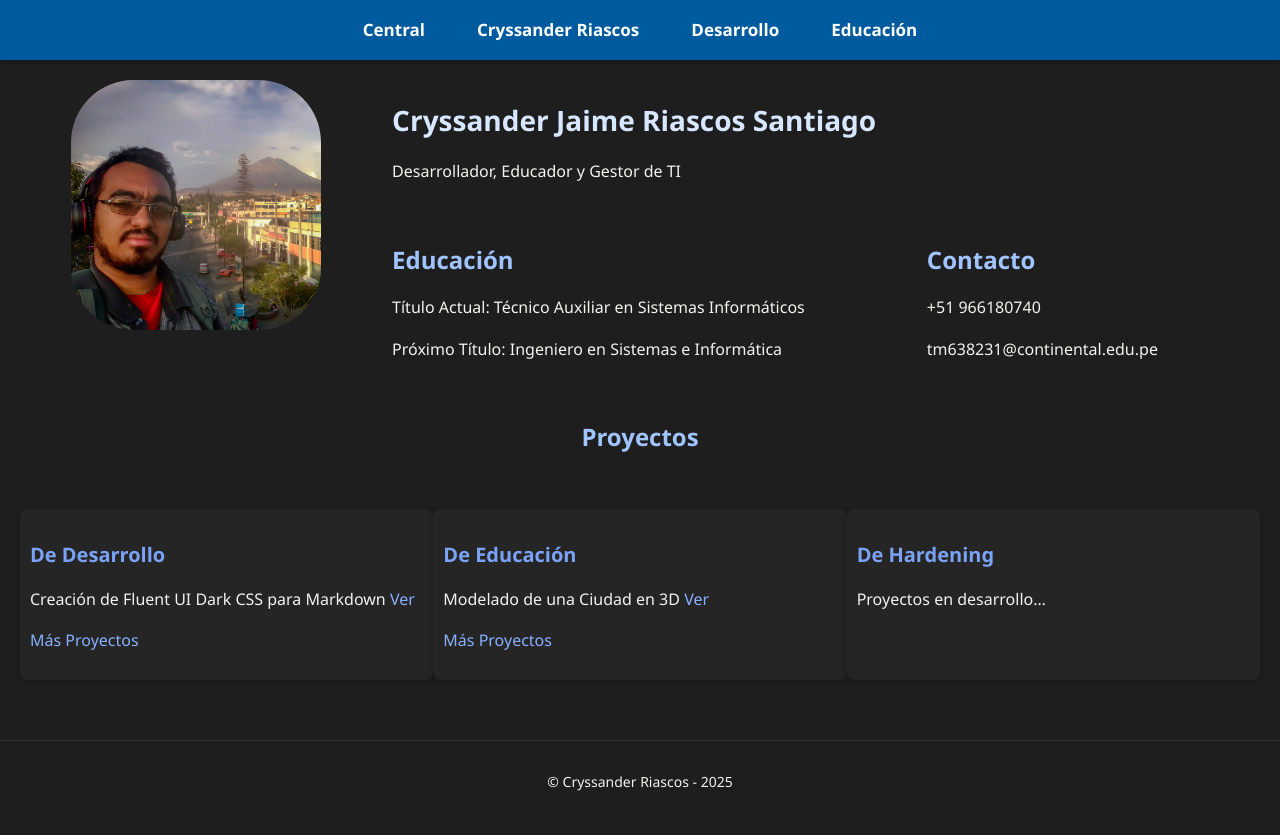
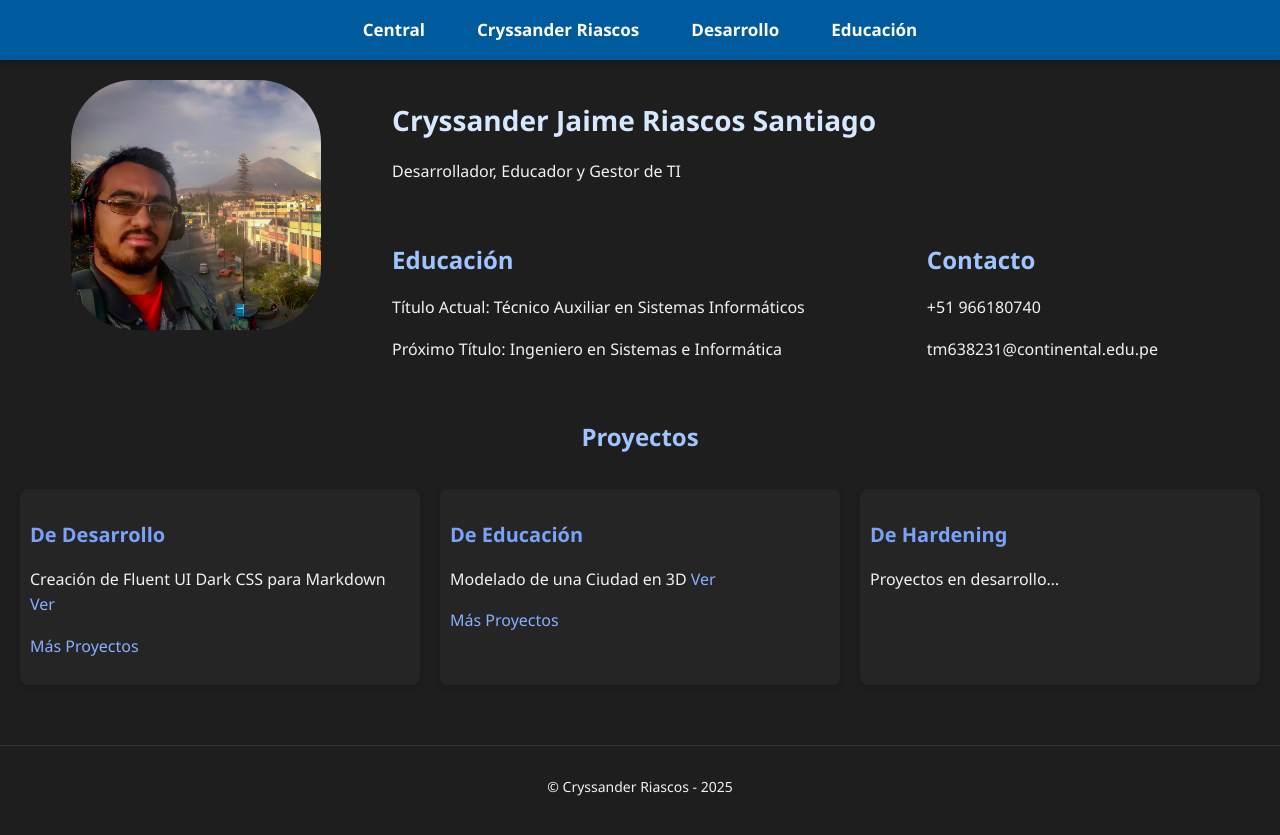
Before and after one commit to rlaricorcontinental/grupo8nrc23730, a Jekyll site: the page built from TM638231/index.md, in a window 1280 px wide. Shown: the top 835 px of the page. Built offline with Jekyll 4.4.1, drawn with Linux system fonts in a browser that asks for light colours.

Commit message:
Update tm638231-index.html

```diff
--- a/_layouts/tm638231-index.html
+++ b/_layouts/tm638231-index.html
@@ -16,7 +16,7 @@
         .grid-container-3-fijo {
             display: grid;
             grid-template-columns: repeat(3, 1fr);
-            row-gap: 20px;
+            column-gap: 20px;
             margin: 20px;
             align-items: stretch;
         }
```
